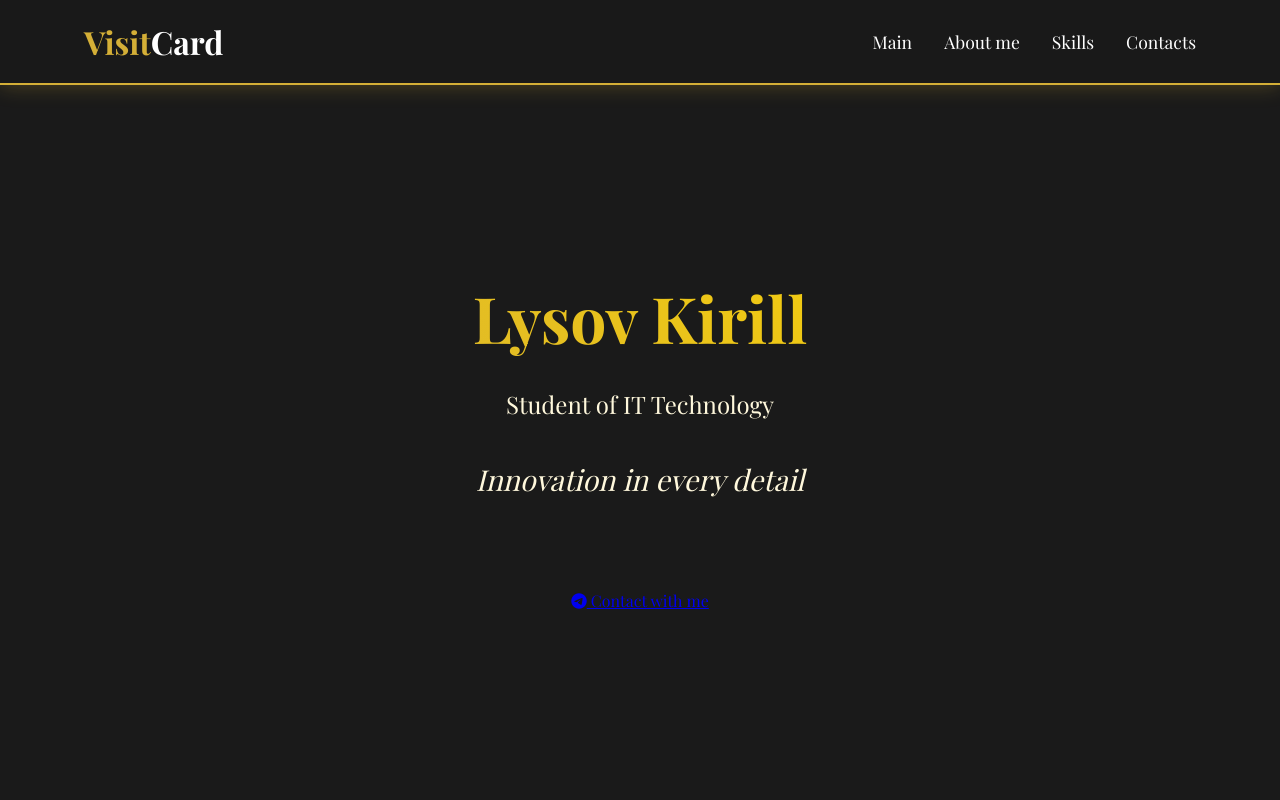
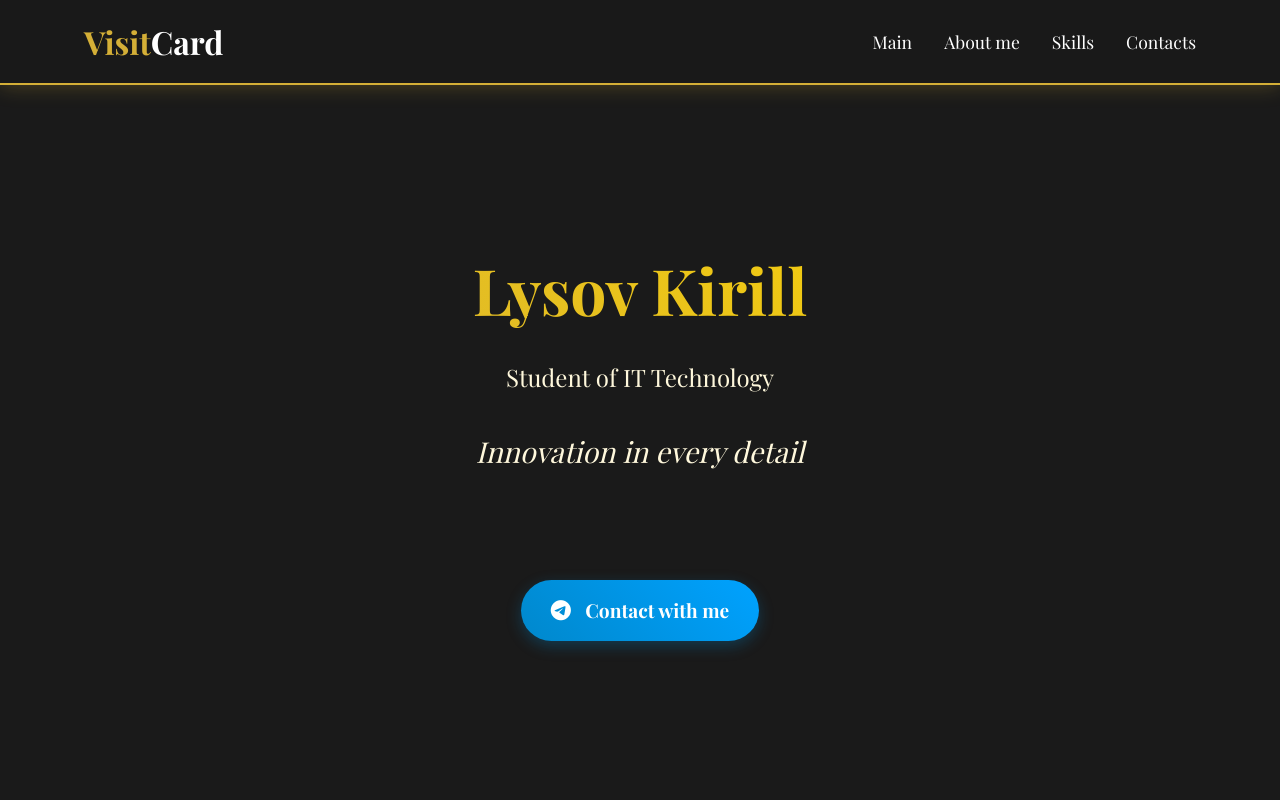
Before and after one commit to kirill-lysov-debug/visitcard-kirill.github.io, a plain HTML site: page index.html in a window 1280 px wide. Shown: the top 800 px of the page. Drawn offline with nearby package versions, Linux system fonts and the light colour scheme.

Commit message:
Update style.css

```diff
--- a/style.css
+++ b/style.css
@@ -330,3 +330,34 @@ footer {
         padding: 2rem 1rem;
     }
 }
+/* Стили для кнопки Contact with me */
+.cta-button {
+    display: inline-block;
+    background: linear-gradient(45deg, #0088cc, #00a2ff);
+    color: white;
+    padding: 15px 30px;
+    text-decoration: none;
+    border-radius: 50px;
+    font-size: 1.2rem;
+    font-weight: bold;
+    transition: all 0.3s ease;
+    border: none;
+    cursor: pointer;
+    box-shadow: 0 5px 15px rgba(0, 136, 204, 0.3);
+    margin-top: 20px;
+}
+
+.cta-button:hover {
+    transform: translateY(-3px);
+    box-shadow: 0 8px 25px rgba(0, 136, 204, 0.5);
+    background: linear-gradient(45deg, #0077b3, #0099ff);
+}
+
+.cta-button:active {
+    transform: translateY(-1px);
+}
+
+.cta-button i {
+    margin-right: 10px;
+    font-size: 1.3rem;
+}
```
